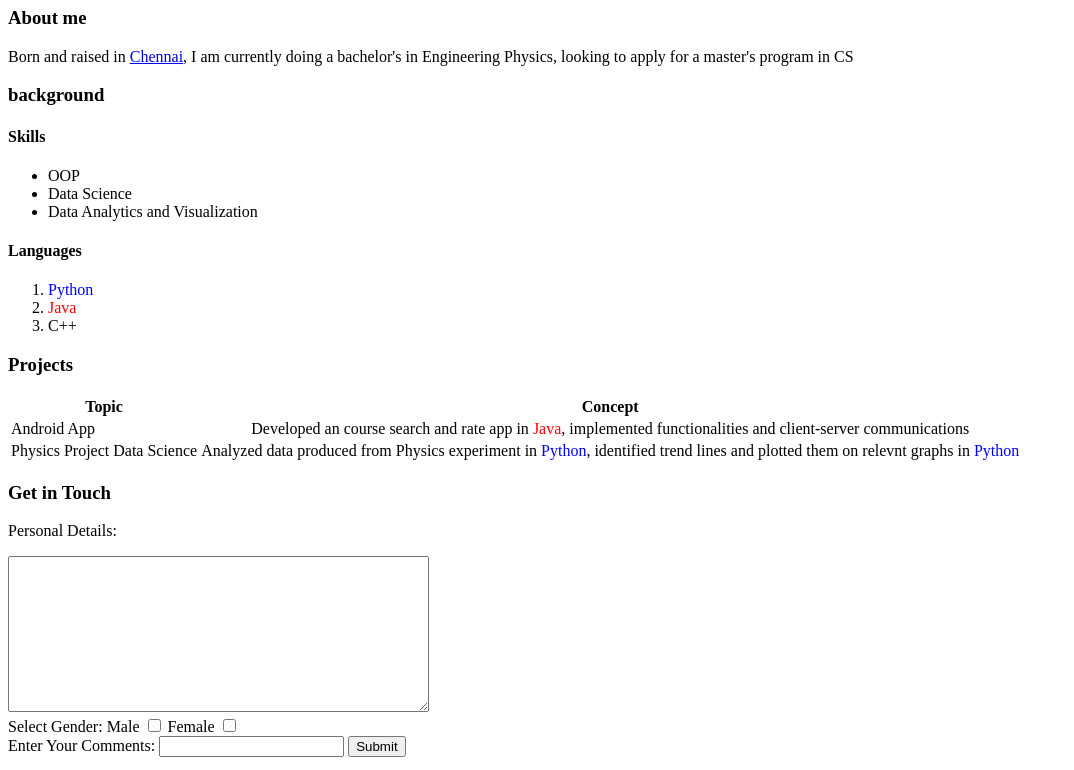
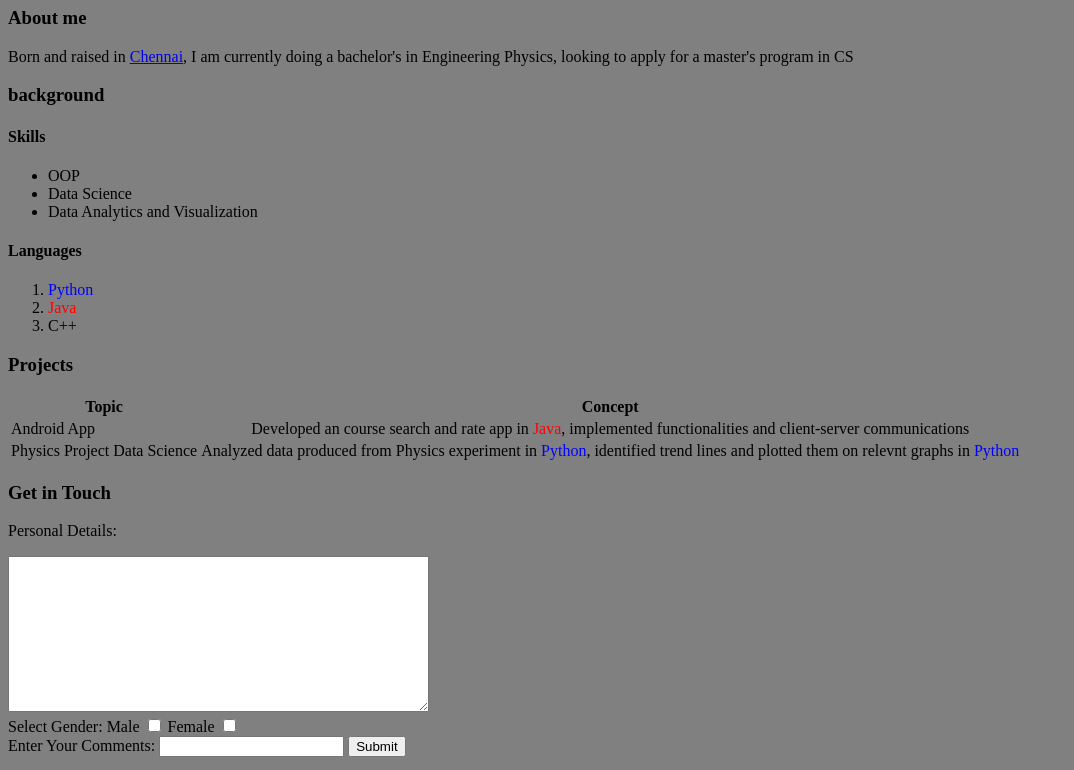
Before and after one commit to Arjunsivakumar28/My-First-Web-Page-HTML, a plain HTML site: page index.html in a window 1280 px wide. Shown: the part 192-962 px from the top of the page, without its empty margins (0-1074 px from the left). Drawn offline with Linux system fonts and the light colour scheme.

Commit message:
Add files via upload

```diff
--- a/index.html
+++ b/index.html
@@ -9,7 +9,7 @@
 
 </head>
 
-<body>
+<body bgcolor="gray">
     <header>
 
         <img src = "logo.png" alt = "BDreamz logo">
```
